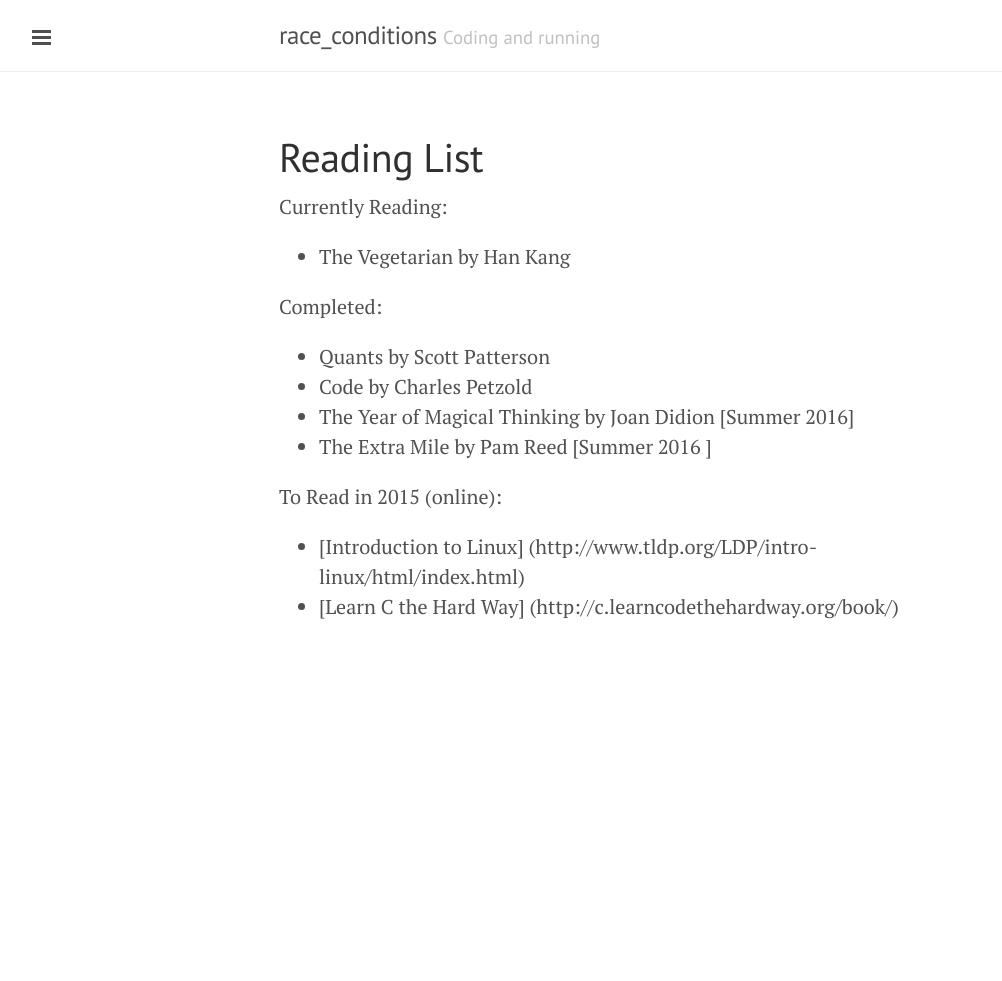
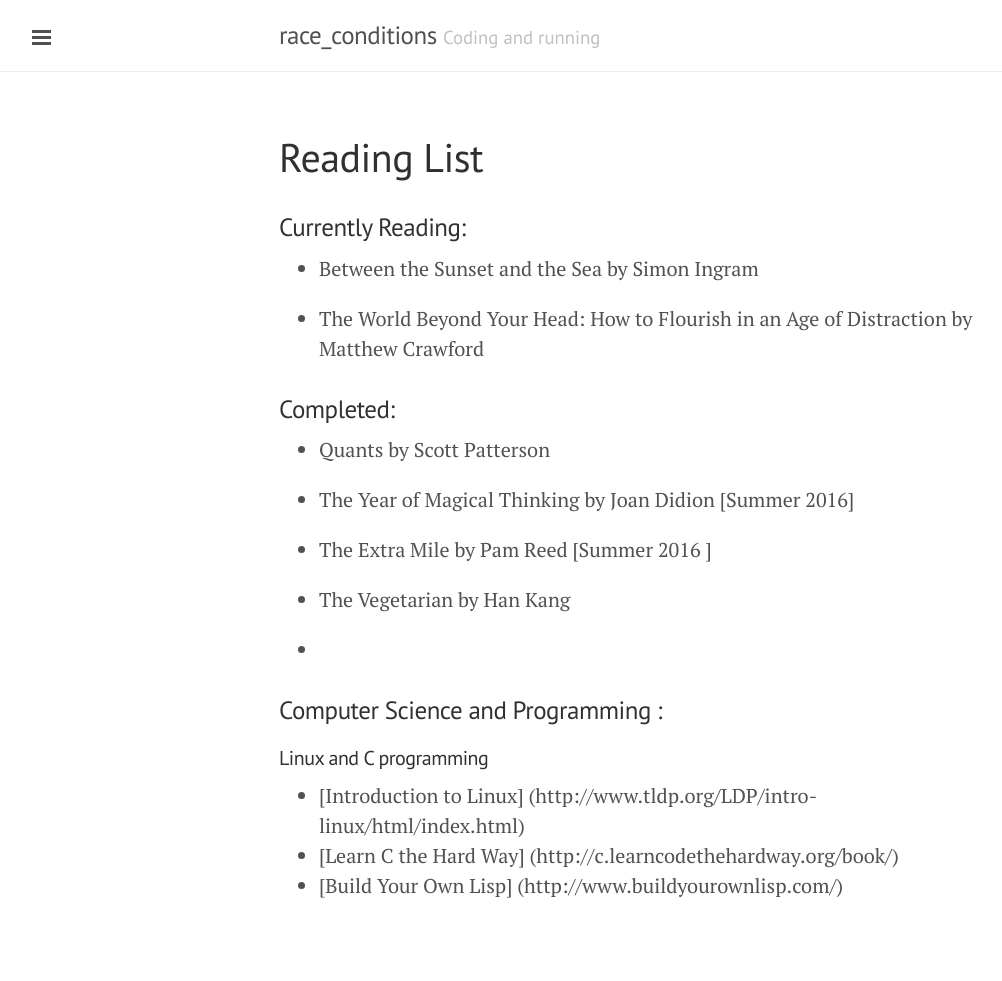
Before and after one commit to Winterflower/winterflower.github.io, a Jekyll site: the page built from reading.md, in a window 1280 px wide. Shown: the whole page, without its empty margins (1-1003 px from the left). Built offline with Jekyll 4.4.1, drawn with Linux system fonts in a browser that asks for light colours; Markdown is read by kramdown in place of the engine named in the settings; before the commit the page ends 900 px from its top, so only the background shows below that.

Commit message:
Added some changes to reading list

```diff
--- a/reading.md
+++ b/reading.md
@@ -3,18 +3,28 @@ layout: page
 title: Reading List
 ---
 
-Currently Reading:
+### Currently Reading:
+
+* Between the Sunset and the Sea by Simon Ingram
+
+* The World Beyond Your Head: How to Flourish in an Age of Distraction by Matthew Crawford
+
+### Completed:
+
+* Quants by Scott Patterson
+
+* The Year of Magical Thinking by Joan Didion [Summer 2016]
+
+* The Extra Mile by Pam Reed [Summer 2016 ]
 
 * The Vegetarian by Han Kang
 
-Completed:
-* Quants by Scott Patterson
-* Code by Charles Petzold
-* The Year of Magical Thinking by Joan Didion [Summer 2016]
-* The Extra Mile by Pam Reed [Summer 2016 ]
+*
 
+### Computer Science and Programming :
 
-To Read in 2015 (online):
+#### Linux and C programming
 
 * [Introduction to Linux] (http://www.tldp.org/LDP/intro-linux/html/index.html)
 * [Learn C the Hard Way] (http://c.learncodethehardway.org/book/)
+* [Build Your Own Lisp] (http://www.buildyourownlisp.com/)
```
